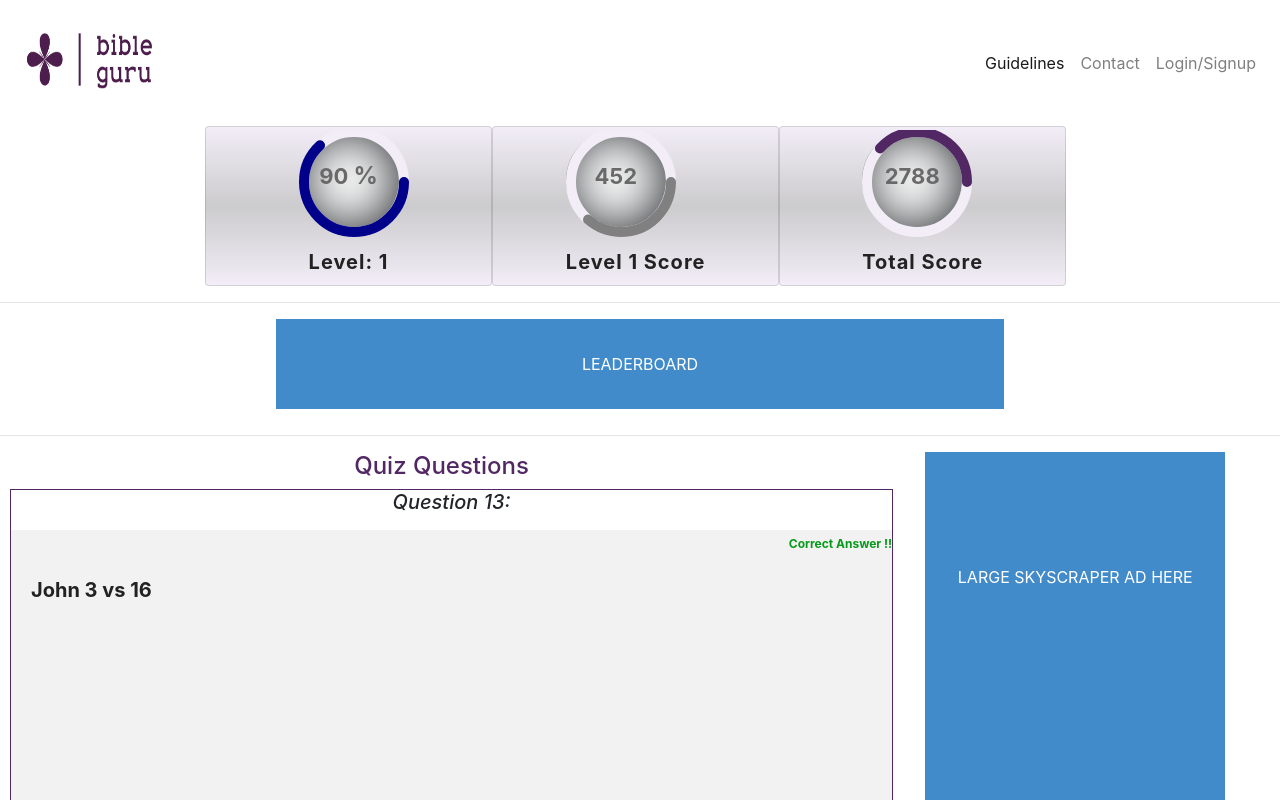
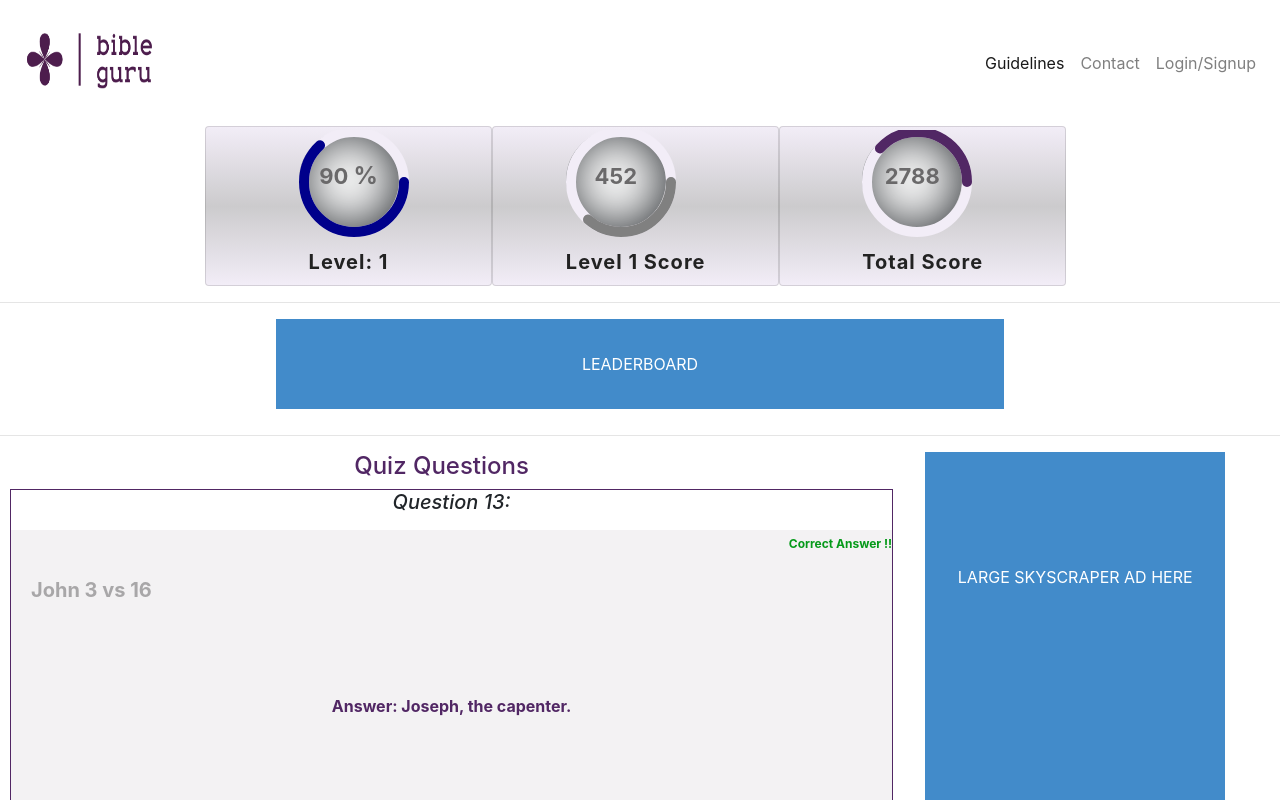
Before and after one commit to NgoziEmeh/Bible-quiz-web-app-frontend, an Angular app: page /question in a window 1280 px wide. Shown: the top 800 px of the page. Built offline with nearby package versions, Linux system fonts and the light colour scheme.

Commit message:
answer sentence

```diff
--- a/src/app/question/question.component.css
+++ b/src/app/question/question.component.css
@@ -257,7 +257,17 @@ thead{
     height: 20%;
     width: 100%;
     font-size: 20px;
-    color: #222;
+    color: #A8A7A8;
     font-weight: 700;
     margin-left: 20px;
 }
+.current-ans{
+    height: 30%;
+    width: 100%;
+    font-size: 16px;
+    font-weight: bold;
+    color: #512764;
+    display: flex;
+    justify-content: center;
+    align-items: center;
+}
--- a/src/app/question/question.component.html
+++ b/src/app/question/question.component.html
@@ -37,7 +37,7 @@
                    <div class="current-ans-board">
                        <div class="wrong-right-alert"><p>Correct Answer !!</p></div>
                        <div class="bible-reference"><p>John 3 vs 16</p></div>
-                       <div class="current-ans"></div>
+                       <div class="current-ans"><p>Answer: <span class="ans-sentence">Joseph, the capenter.</span></p></div>
                        <div class="current-ans-explanation"></div>
 
 
```
